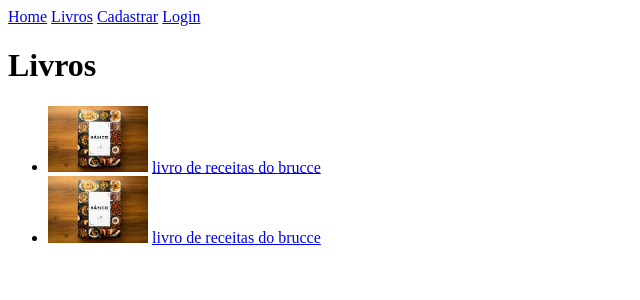
After one commit to davirosa-debug/ProjetoPI, a Django app: page /livros/ in a window 1280 px wide. The commit adds this page. Shown: the top 300 px of the page, without its empty margins (0-640 px from the left). Run offline with Django 5.2, Linux system fonts and the light colour scheme; data comes from the database, SQL or seed files in the repository; both versions use the stored data as it was after the commit.

Commit message:
bibliotroca/html/livros/login/bancoDados/

```diff
--- a/projetoPI/bibliotroca/models.py
+++ b/projetoPI/bibliotroca/models.py
@@ -1,9 +1,33 @@
 from django.contrib.auth.models import AbstractUser
 from django.db import models
+from django.conf import settings
 
-class Usuario(AbstractUser):  # Extende User do Django
-    nome_completo = models.CharField(max_length=150)
+class Usuario(AbstractUser):
+    nome_completo = models.CharField(max_length=255)
     email = models.EmailField(unique=True)
+
 
     def __str__(self):
         return self.nome_completo
+
+
+class Livro(models.Model):
+    nome = models.CharField(max_length=255)
+    foto = models.ImageField(upload_to='livros/', blank=True, null=True)
+    genero = models.CharField(max_length=100)
+    detalhes = models.TextField()
+    usuario = models.ForeignKey(settings.AUTH_USER_MODEL, on_delete=models.CASCADE)
+
+    def __str__(self):
+        return self.nome
+
+class Mensagem(models.Model):
+    livro = models.ForeignKey(Livro, on_delete=models.CASCADE)
+    usuario_remetente = models.ForeignKey(settings.AUTH_USER_MODEL, on_delete=models.CASCADE, related_name='mensagens_enviadas')
+    usuario_destinatario = models.ForeignKey(settings.AUTH_USER_MODEL, on_delete=models.CASCADE, related_name='mensagens_recebidas')
+    conteudo = models.TextField()
+    data_envio = models.DateTimeField(auto_now_add=True)
+    lida = models.BooleanField(default=False)
+
+    def __str__(self):
+        return f"De {self.usuario_remetente.username} para {self.usuario_destinatario.username} sobre {self.livro.nome}"
--- a/projetoPI/bibliotroca/templates/base.html
+++ b/projetoPI/bibliotroca/templates/base.html
@@ -1,32 +1,30 @@
 <!DOCTYPE html>
-<html lang="pt">
+<html>
 <head>
-    <meta charset="UTF-8">
-    <meta name="viewport" content="width=device-width, initial-scale=1.0">
     <title>{% block title %}Bibliotroca{% endblock %}</title>
 </head>
 <body>
+    <nav>
+        <a href="{% url 'home' %}">Home</a>
+        <a href="{% url 'livros' %}">Livros</a>
+        {% if user.is_authenticated %}
+        <a href="{% url 'cadastrar_livro' %}">Cadastrar Livro</a>
+        <a href="{% url 'sessao' %}">Sessão</a>
+        <a href="{% url 'sair' %}">Sair</a>
+        {% else %}
+        <a href="{% url 'cadastrar' %}">Cadastrar</a>
+        <a href="{% url 'logar' %}">Login</a>
+        {% endif %}
+    </nav>
 
-    <!-- Header Reutilizável -->
-    <header>
-        <h1>Bibliotroca</h1>
-        <nav>
-            <a href="/">Home</a>
-            <a href="/cadastro">Cadastro</a>
-            <a href="/logar">Login</a>
-            <a href="/livros">Livros</a>
-        </nav>
-    </header>
+    {% if messages %}
+    <ul class="messages">
+        {% for message in messages %}
+        <li{% if message.tags %} class="{{ message.tags }}"{% endif %}>{{ message }}</li>
+        {% endfor %}
+    </ul>
+    {% endif %}
 
-    <!-- Conteúdo da Página -->
-    <main>
-        {% block content %}{% endblock %}
-    </main>
-
-    <!-- Footer Reutilizável -->
-    <footer>
-        <p>&copy; 2025 Bibliotroca. Todos os direitos reservados.</p>
-    </footer>
-
+    {% block content %}{% endblock %}
 </body>
 </html>
--- /dev/null
+++ b/projetoPI/bibliotroca/templates/livros.html
@@ -0,0 +1,24 @@
+{% extends 'base.html' %}
+
+{% block title %}Livros - Bibliotroca{% endblock %}
+
+{% block content %}
+    <h1>Livros</h1>
+
+    {% if messages %}
+    <ul class="messages">
+        {% for message in messages %}
+        <li {% if message.tags %} class="{{ message.tags }}"{% endif %}>{{ message }}</li>
+        {% endfor %}
+    </ul>
+    {% endif %}
+
+    <ul>
+        {% for livro in livros %}
+            <li>
+                <img src="{{ livro.foto.url }}" alt="{{ livro.nome }}" style="max-width: 100px;">
+                <a href="{% url 'detalhes_livro' livro.id %}">{{ livro.nome }}</a>
+            </li>
+        {% endfor %}
+    </ul>
+{% endblock %}
--- a/projetoPI/bibliotroca/urls.py
+++ b/projetoPI/bibliotroca/urls.py
@@ -1,11 +1,15 @@
-
 from django.urls import path
-from .views import home, cadastrar, logar,sessao,sair
-
+from . import views
+from bibliotroca.views import cadastrar_livro
 
 urlpatterns = [
-    path('', home, name='home'),  # Página inicial
-    path('cadastro/', cadastrar, name='cadastro'),
-    path('logar/', logar, name='logar'),
-    path('sessao/', sessao, name='sessao'),
-    path('sair/', sair, name='sair'),]
+    path('', views.home, name='home'),
+    path('cadastrar/', views.cadastrar, name='cadastrar'),
+    path('logar/', views.logar, name='logar'),
+    path('sessao/', views.sessao, name='sessao'),
+    path('sair/', views.sair, name='sair'),
+    path('cadastrar_livro/', views.cadastrar_livro, name='cadastrar_livro'),
+    path('livros/', views.livros, name='livros'),
+    path('livros/<int:livro_id>/', views.detalhes_livro, name='detalhes_livro'),
+    path('livros/<int:livro_id>/excluir/', views.excluir_livro, name='excluir_livro'),
+]
--- a/projetoPI/bibliotroca/views.py
+++ b/projetoPI/bibliotroca/views.py
@@ -1,44 +1,10 @@
-from django.shortcuts import render, redirect
+from django.shortcuts import render, redirect, get_object_or_404
 from django.contrib.auth import authenticate, login, logout
 from django.contrib.auth.decorators import login_required
-from .models import Usuario
-from django.contrib.auth.hashers import make_password
+from .models import Livro, Mensagem, Usuario
+from .forms import LivroForm
 
-
-
-
-# Página de login
-def logar(request):
-    if request.method == "POST":
-        email = request.POST["email"]
-        senha = request.POST["senha"]
-
-        user = authenticate(request, username=email, password=senha)
-        if user is not None:
-            logar(request, user)
-            return redirect("sessao")  # Redireciona para a sessão após login
-        else:
-            return render(request, "login.html", {"error": "E-mail ou senha inválidos"})
-
-    return render(request, "login.html")
-
-# Página protegida (sessão)
-@login_required
-def sessao(request):
-    return render(request, "sessao.html")
-
-# Logout do usuário
-def sair(request):
-    logout(request)
-    return redirect("logar")
-
-
-
-
-# Página inicial
-from django.shortcuts import render, redirect
-from django.contrib.auth import login
-from .models import Usuario #Importe seu modelo Usuario
+from django.contrib import messages
 
 def home(request):
     return render(request, 'home.html')
@@ -53,16 +19,86 @@ def cadastrar(request):
             return render(request, "cadastro.html", {"error": "E-mail já cadastrado"})
 
         try:
-            usuario = Usuario.objects.create_user( #alteração aqui
+            usuario = Usuario.objects.create_user(
                 username=email,
                 email=email,
                 password=senha,
-                nome_completo=nome #alteração aqui
+                nome_completo=nome
             )
-            login(request, usuario)
-            return redirect("sessao")
+            messages.success(request, "Usuário cadastrado com sucesso!")
+            return redirect("logar")
         except Exception as e:
             print(f"Erro ao cadastrar usuário: {e}")
             return render(request, "cadastro.html", {"error": "Erro ao cadastrar usuário. Tente novamente."})
 
     return render(request, "cadastro.html")
+
+def logar(request):
+    if request.method == "POST":
+        email = request.POST["email"]
+        senha = request.POST["senha"]
+
+        user = authenticate(request, username=email, password=senha)
+        if user is not None:
+            login(request, user)
+            return redirect("sessao")
+        else:
+            return render(request, "login.html", {"error": "E-mail ou senha inválidos"})
+
+    return render(request, "login.html")
+
+@login_required
+def sessao(request):
+    return render(request, "sessao.html")
+
+def sair(request):
+    logout(request)
+    return redirect("logar")
+
+@login_required
+def cadastrar_livro(request):
+    if request.method == 'POST':
+        form = LivroForm(request.POST, request.FILES)
+        if form.is_valid():
+            livro = form.save(commit=False)
+            livro.usuario = request.user
+            livro.save()
+            messages.success(request, "Livro cadastrado com sucesso!")
+            return redirect('livros')
+    else:
+        form = LivroForm()
+    return render(request, 'cadastrar_livro.html', {'form': form})
+
+def livros(request):
+    livros = Livro.objects.all().order_by('nome')
+    return render(request, 'livros.html', {'livros': livros})
+
+def detalhes_livro(request, livro_id):
+    livro = get_object_or_404(Livro, pk=livro_id)
+    mensagens = Mensagem.objects.filter(livro=livro).order_by('data_envio')
+
+    if request.user == livro.usuario:
+        Mensagem.objects.filter(livro=livro, usuario_destinatario=request.user, lida=False).update(lida=True)
+
+    if request.method == 'POST':
+        if request.user.is_authenticated:
+            conteudo = request.POST.get('mensagem')
+            if conteudo:
+                Mensagem.objects.create(livro=livro, usuario_remetente=request.user, usuario_destinatario=livro.usuario, conteudo=conteudo)
+                return redirect('detalhes_livro', livro_id=livro_id)
+        else:
+            messages.warning(request, "Efetue o login para enviar mensagens.")
+            return redirect('logar')
+
+    return render(request, 'detalhes_livro.html', {'livro': livro, 'mensagens': mensagens})
+
+@login_required
+def excluir_livro(request, livro_id):
+    livro = get_object_or_404(Livro, pk=livro_id)
+    if livro.usuario == request.user:
+        livro.delete()
+        messages.success(request, "Livro excluído com sucesso!")
+        return redirect('livros')
+    else:
+        messages.error(request, "Você não tem permissão para excluir este livro.")
+        return redirect('livros')
--- a/projetoPI/projetoPI/settings.py
+++ b/projetoPI/projetoPI/settings.py
@@ -1,3 +1,4 @@
+import os
 """
 Django settings for projetoPI project.
 
@@ -117,6 +118,8 @@ USE_TZ = True
 # https://docs.djangoproject.com/en/5.1/howto/static-files/
 
 STATIC_URL = 'static/'
+MEDIA_URL = '/media/'
+MEDIA_ROOT = os.path.join(BASE_DIR, 'media')
 
 # Default primary key field type
 # https://docs.djangoproject.com/en/5.1/ref/settings/#default-auto-field
--- a/projetoPI/projetoPI/urls.py
+++ b/projetoPI/projetoPI/urls.py
@@ -17,10 +17,12 @@ Including another URLconf
 from django.contrib import admin
 from django.urls import path
 from django.urls import path,include
+from django.conf import settings
+from django.conf.urls.static import static
 
 urlpatterns = [
     path('admin/', admin.site.urls),
 ]
 urlpatterns = [
     path('', include('bibliotroca.urls')),
-]
+]+ static(settings.MEDIA_URL, document_root=settings.MEDIA_ROOT)
```
Also changed, not shown: projetoPI/bibliotroca/forms.py (added, +7 -0 lines), projetoPI/bibliotroca/templates/cadastrar_livro.html (added, +12 -0 lines), projetoPI/bibliotroca/migrations/0002_alter_usuario_nome_completo_livro_mensagem.py (added), projetoPI/bibliotroca/migrations/0003_alter_livro_foto.py (added), projetoPI/bibliotroca/templates/detalhes_livro.html (added), projetoPI/db.sqlite3, projetoPI/livros/images.jpg (added), projetoPI/livros/images_BFUUpxr.jpg (added), projetoPI/livros/images_SlCRP5A.jpg (added).
